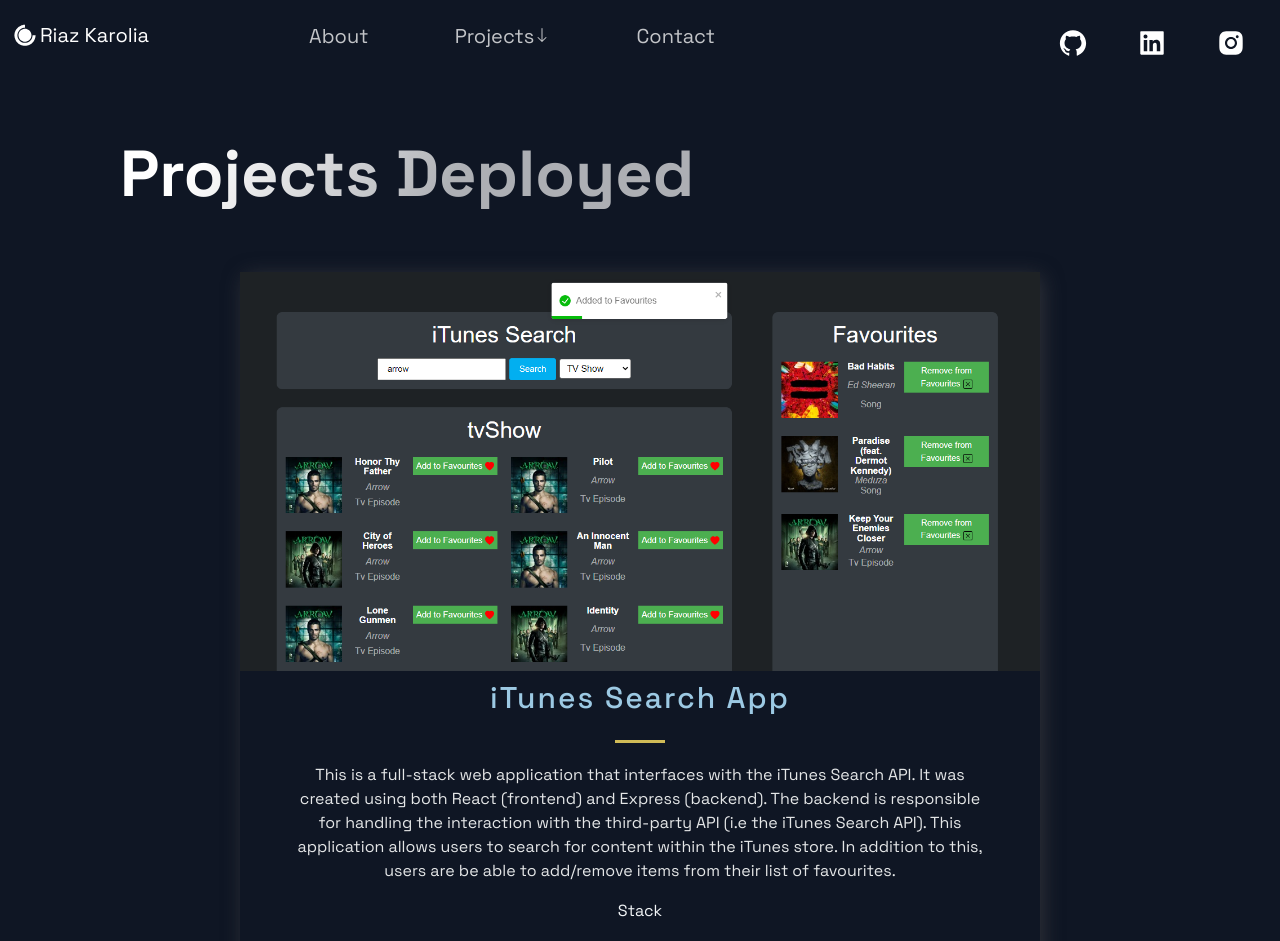
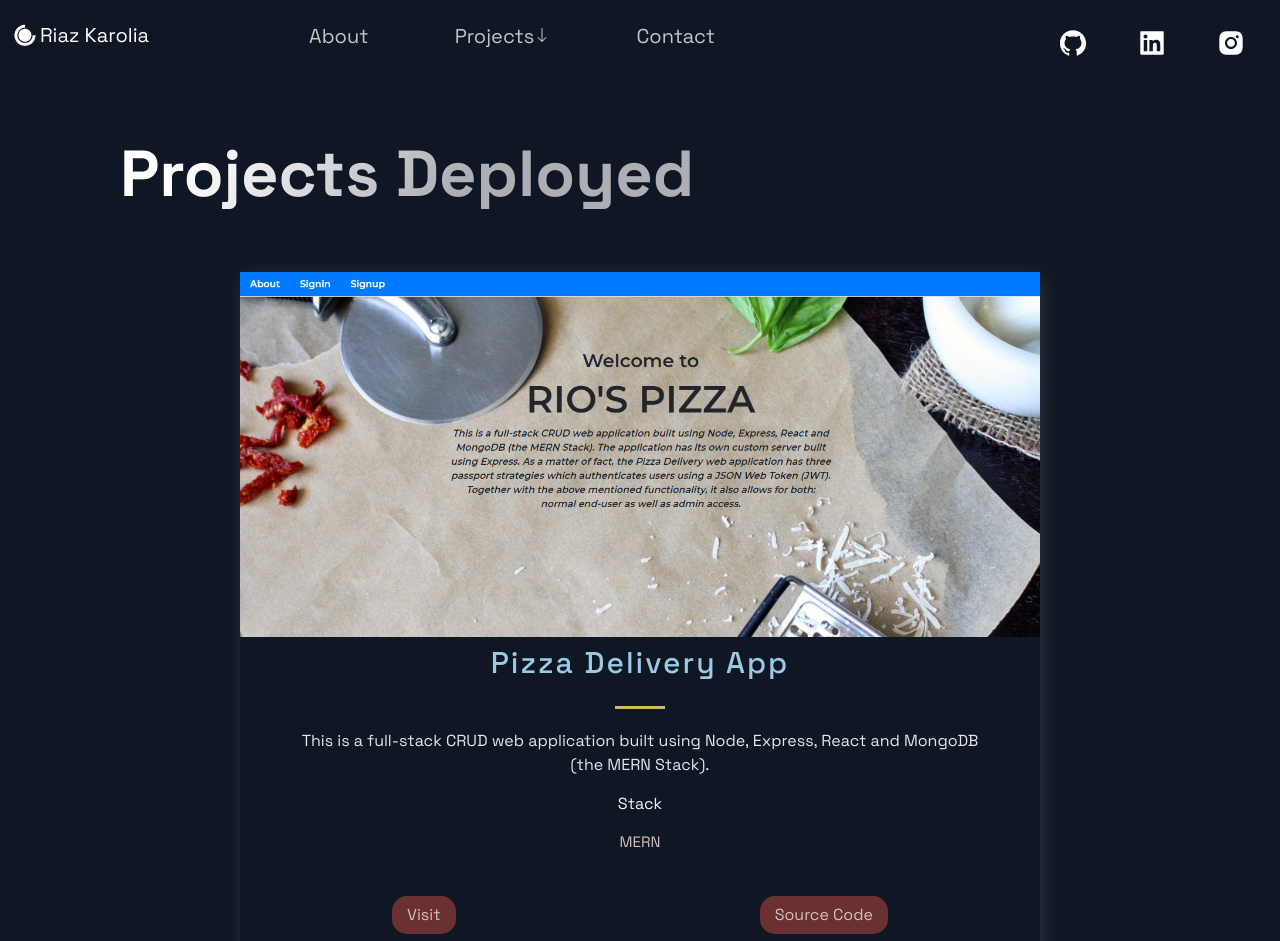
Before and after one commit to RiazK09/Next.js-Developer-Profile, a Next.js app: page /projects in a window 1280 px wide. Shown: the top 941 px of the page. Built offline with nearby package versions, Linux system fonts and the light colour scheme.

Commit message:
New Project Added

```diff
--- a/src/constants/constants.js
+++ b/src/constants/constants.js
@@ -1,4 +1,14 @@
 export const deployedProjects = [
+  {
+    title: "Pizza Delivery App",
+    description:
+      "This is a full-stack CRUD web application built using Node, Express, React and MongoDB (the MERN Stack).",
+    image: "/images/PizzaApp.png",
+    tags: ["MERN"],
+    source: "https://github.com/RiazK09/MERN-Pizza-App",
+    visit: "https://pizza-app-mern.herokuapp.com/",
+    id: 0,
+  },
   {
     title: "iTunes Search App",
     description:
@@ -7,7 +17,7 @@
     tags: ["Express", "React", "Node"],
     source: "https://github.com/RiazK09/iTunesSearchApp",
     visit: "https://itunes-search-app-riaz.herokuapp.com/",
-    id: 0,
+    id: 1,
   },
   {
     title: "React Minesweeper Game",
@@ -16,7 +26,7 @@
     tags: ["React", "JavaScript"],
     source: "https://github.com/RiazK09/react-minesweeper",
     visit: "https://sheltered-earth-36448.herokuapp.com/",
-    id: 1,
+    id: 2,
   },
   {
     title: "Personal Webpage",
@@ -25,7 +35,7 @@
     tags: ["CSS", "HTML"],
     source: "https://github.com/RiazK09/Riaz_Karolia_resume",
     visit: "https://riazk09.github.io/Riaz_Karolia_resume/",
-    id: 2,
+    id: 3,
   },
 ];
 
```
Also changed, not shown: public/images/PizzaApp.png (added).
